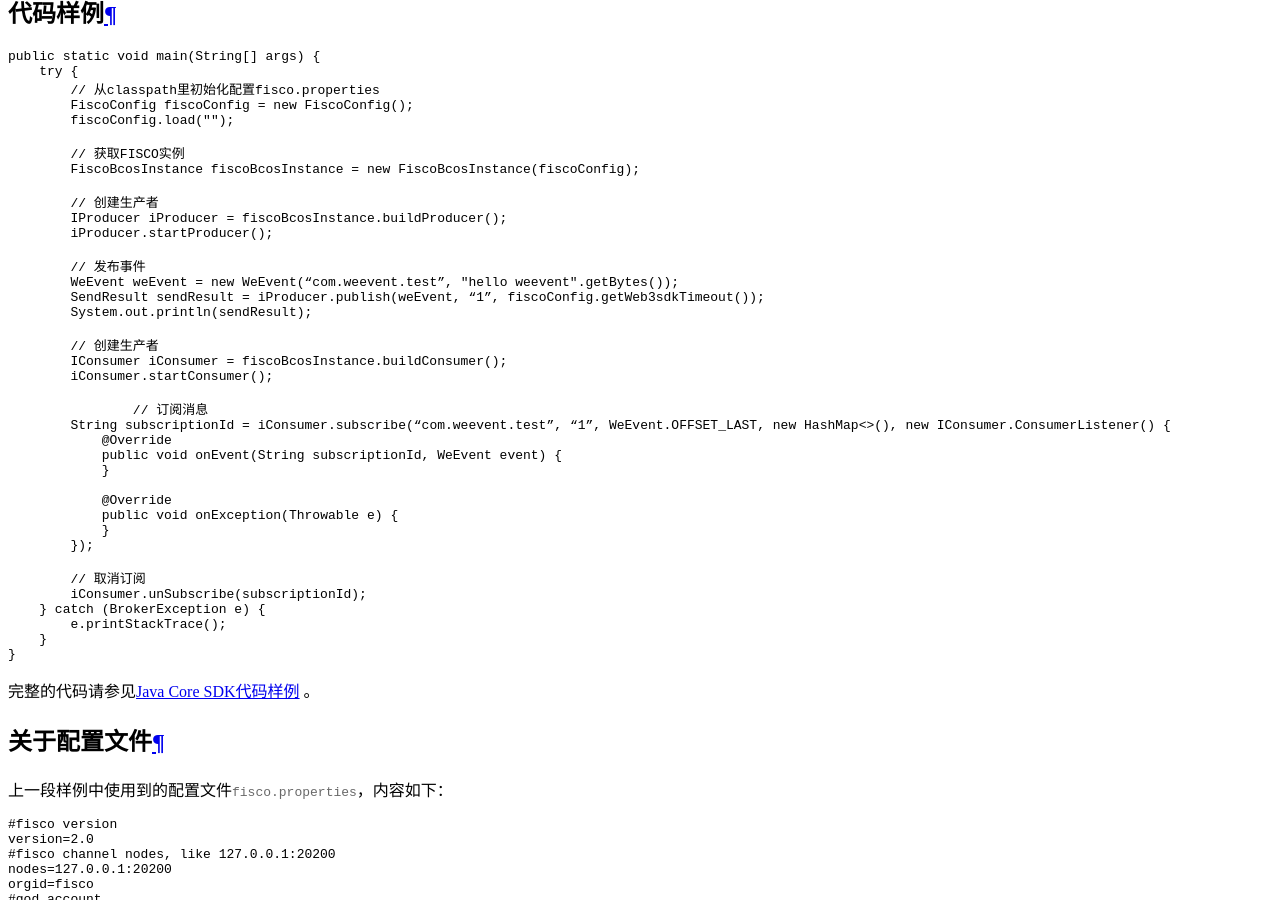
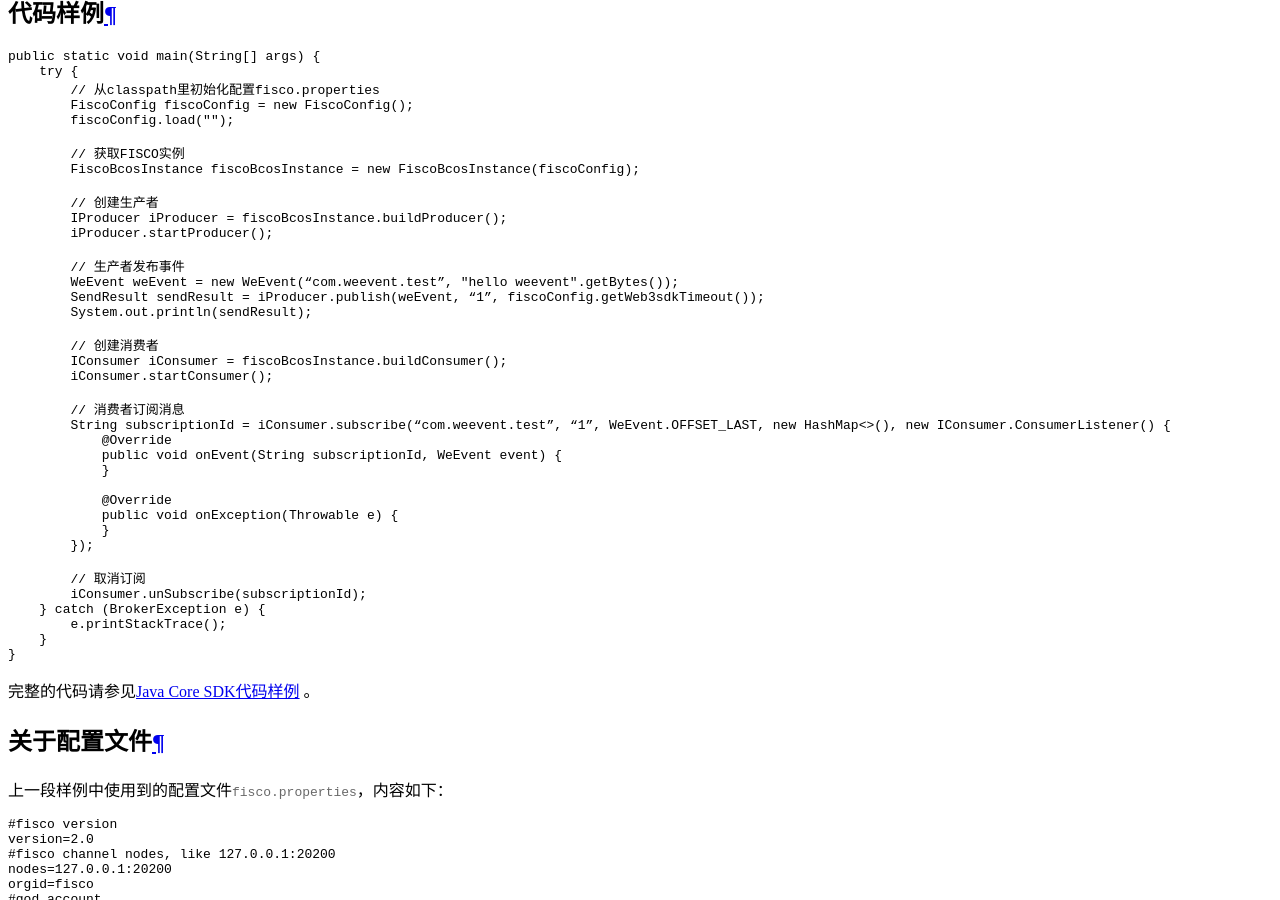
Before and after one commit to WeBankBlockchain/WeEvent-docs, a Sphinx documentation site: the page built from docs/protocol/weevent-core-sdk.md, in a window 1280 px wide and 900 px high, scrolled down 1661 px. Built offline with Sphinx 7.4.7 and the Read the Docs theme 2.0.0, drawn with Linux system fonts in a browser that asks for light colours.

Commit message:
fix comments in code sample of wevent-core sdk (#159)

```diff
--- a/docs/protocol/weevent-core-sdk.md
+++ b/docs/protocol/weevent-core-sdk.md
@@ -70,16 +70,16 @@ public static void main(String[] args) {
         IProducer iProducer = fiscoBcosInstance.buildProducer();
         iProducer.startProducer();
 
-        // 发布事件
+        // 生产者发布事件
         WeEvent weEvent = new WeEvent(“com.weevent.test”, "hello weevent".getBytes());
         SendResult sendResult = iProducer.publish(weEvent, “1”, fiscoConfig.getWeb3sdkTimeout());
         System.out.println(sendResult);
 
-        // 创建生产者
+        // 创建消费者
         IConsumer iConsumer = fiscoBcosInstance.buildConsumer();
         iConsumer.startConsumer();
 
-		// 订阅消息
+	// 消费者订阅消息
         String subscriptionId = iConsumer.subscribe(“com.weevent.test”, “1”, WeEvent.OFFSET_LAST, new HashMap<>(), new IConsumer.ConsumerListener() {
             @Override
             public void onEvent(String subscriptionId, WeEvent event) {
```
